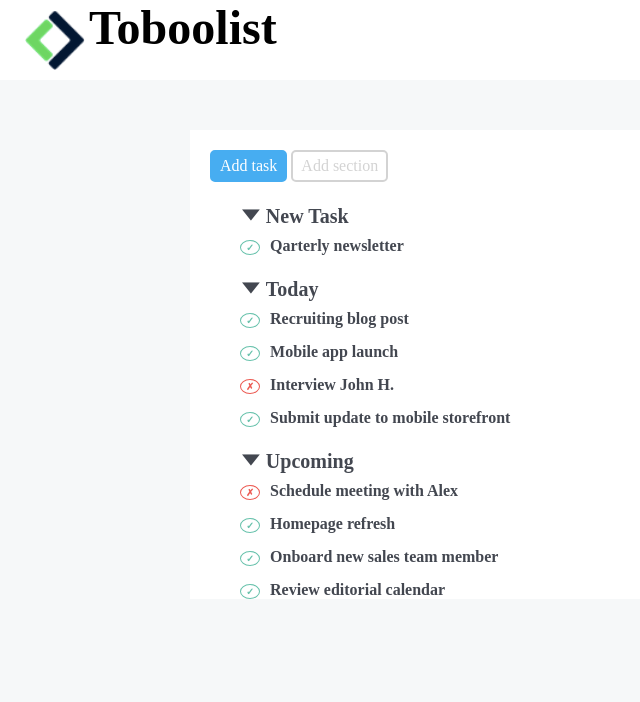
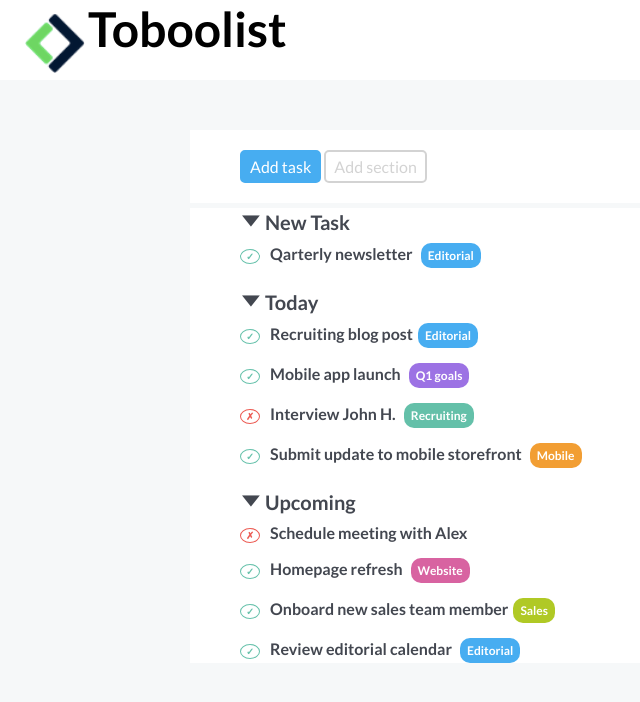
Before and after one commit to giorgia-rondinelli/html-css-toboolist, a plain HTML site: page index.html in a window 1280 px wide. Shown: the whole page, without its empty margins (0-640 px from the left). Drawn offline with Linux system fonts and the light colour scheme.

Commit message:
[add] attributi alla lista

```diff
--- a/css/style.css
+++ b/css/style.css
@@ -5,6 +5,7 @@
 }
 body{
   background-color: rgb(246,248,249);
+  font-family: 'Lato', sans-serif;
 
 }
 header{
@@ -38,7 +39,7 @@ header{
  .menù{
   margin-top: 50px;
 
-  padding: 20px;
+  padding: 20px 50px;
  }
 
  .aggiungi{
@@ -64,6 +65,7 @@ header{
  #contenuto{
   color: rgb(67,71,80);
   padding-left: 50px;
+  margin-top: 5px;
 
  }
  .area{
@@ -89,7 +91,7 @@ header{
   margin-bottom: 15px;
   font-weight: bold;
  }
- li div{
+ .check,.cross{
   border-radius: 50%;
   padding: 1px 5px;
   font-weight: bold;
@@ -109,3 +111,35 @@ header{
   border: 1px solid rgb(236,92,84);
 
  }
+ .editorial{
+
+  background-color: rgb(71,173,241);
+ }
+ .goals{
+
+  background-color: rgb(156,114,228);
+ }
+ .recruiting{
+  background-color: rgb(100,192,169);
+ }
+
+ .mobile{
+  background-color: rgb(242,158,51);
+ }
+ .website{
+  background-color: rgb(216,99,161)
+ }
+ .sales{
+  background-color: rgb(176,201,37);
+ }
+
+ .editorial,.goals,.recruiting,.mobile,.website,.sales{
+  display: inline-block;
+  color: white;
+  padding: 5px 7px;
+  border-radius: 10px;
+  font-size: 12px;
+  margin-left: 5px;
+
+
+ }
--- a/index.html
+++ b/index.html
@@ -4,6 +4,9 @@
   <meta charset="UTF-8">
   <meta name="viewport" content="width=device-width, initial-scale=1.0">
   <title>Toboolist</title>
+  <link rel="preconnect" href="https://fonts.googleapis.com">
+<link rel="preconnect" href="https://fonts.gstatic.com" crossorigin>
+<link href="https://fonts.googleapis.com/css2?family=Lato:ital,wght@0,400;0,700;1,400;1,700&display=swap" rel="stylesheet">
   <link rel="stylesheet" href="css/style.css">
 </head>
 <body>
@@ -33,7 +36,8 @@
         <div class="area">New Task</div>
       </div>
       <ul>
-       <li><div class="check">&check;</div>Qarterly newsletter</li>
+       <li><div class="check">&check;</div>Qarterly newsletter
+       <div class="editorial">Editorial</div></li>
       </ul>
 
 
@@ -42,10 +46,10 @@
         <div class="area">Today</div>
       </div>
       <ul>
-        <li><div class="check">&check;</div>Recruiting blog post</li>
-        <li><div class="check">&check;</div>Mobile app launch</li>
-        <li><div class="cross">&cross;</div>Interview John H. </li>
-        <li><div class="check">&check;</div>Submit update to mobile storefront</li>
+        <li><div class="check">&check;</div>Recruiting blog post<div class="editorial">Editorial</div></li>
+        <li><div class="check">&check;</div>Mobile app launch <div class="goals">Q1 goals</div></li>
+        <li><div class="cross">&cross;</div>Interview John H. <div class="recruiting">Recruiting </div></li>
+        <li><div class="check">&check;</div>Submit update to mobile storefront <div class="mobile">Mobile  </div></li>
       </ul>
 
       <div>
@@ -54,9 +58,9 @@
       </div>
       <ul>
         <li><div class="cross">&cross;</div>Schedule meeting with Alex</li>
-        <li><div class="check">&check;</div>Homepage refresh</li>
-        <li><div class="check">&check;</div>Onboard new sales team member</li>
-        <li><div class="check">&check;</div>Review editorial calendar</li>
+        <li><div class="check">&check;</div>Homepage refresh <div class="website">Website</div></li>
+        <li><div class="check">&check;</div>Onboard new sales team member<div class="sales">Sales</div></li>
+        <li><div class="check">&check;</div>Review editorial calendar <div class="editorial">Editorial</div></li>
       </ul>
 
     </section>
```
